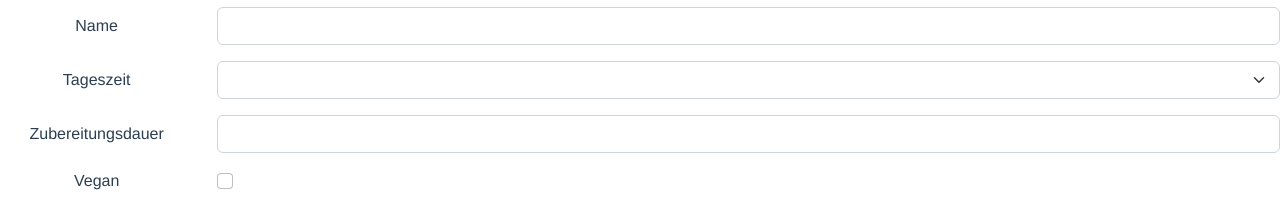
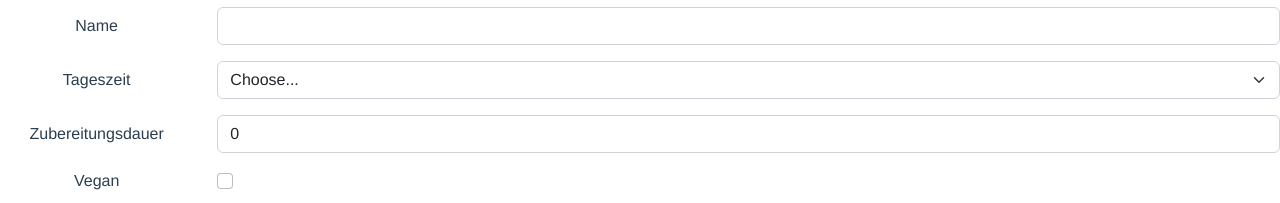
Before and after one commit to Miroslaw-Keil/WebTech_Projekt_Frontend, a Vue app: page /bearbeiten/1 in a window 1280 px wide. Shown: the part 151-354 px from the top of the page. Built offline with nearby package versions, Linux system fonts and the light colour scheme; no server answers.

Commit message:
Update Funktion funktioniert

```diff
--- a/src/components/GerichtCard.vue
+++ b/src/components/GerichtCard.vue
@@ -7,13 +7,13 @@
     <div class="row mb-3">
       <label for="name" class="col-sm-2 col-form-label">Name</label>
       <div class="col-sm-10">
-        <input type="text" class="form-control" id="name" v-model="name">
+        <input type="text" class="form-control" id="input" v-model="gericht.name">
       </div>
     </div>
     <div class="row mb-3">
       <label for="tageszeit" class="col-sm-2 col-form-label">Tageszeit</label>
       <div class="col-sm-10">
-        <select id="tageszeit" class="form-select" v-model="tageszeit" required>
+        <select id="tageszeit" class="form-select" required v-model="gericht.tageszeit">
           <option value="" >Choose...</option>
           <option value="Morgen">Morgen</option>
           <option value="Mittag">Mittag</option>
@@ -27,14 +27,14 @@
     <div class="row mb-3">
       <label for="zubereitungsdauer" class="col-sm-2 col-form-label">Zubereitungsdauer</label>
       <div class="col-sm-10">
-        <input type="number" class="form-control" id="zubereitungsdauer" v-model="zubereitungsdauer">
+        <input type="number" class="form-control" id="zubereitungsdauer" v-model="gericht.zubereitungsdauer">
       </div>
     </div>
     <fieldset class="row mb-3">
       <legend class="col-form-label col-sm-2 pt-0">Vegan</legend>
       <div class="col-sm-10">
         <div class="form-check">
-          <input class="form-check-input" type="checkbox" id="gridCheck1" v-model="vegan">
+          <input class="form-check-input" type="checkbox" id="gridCheck1" v-model="gericht.vegan">
         </div>
       </div>
     </fieldset>
@@ -51,22 +51,22 @@
 export default {
   name: 'GerichtCard',
   props: {
-    gericht: {
-      type: Object,
-      required: true
-    }
+    id: String
   },
   data() {
     return{
-      name: this.gericht.name,
-      tageszeit: this.gericht.tageszeit,
-      vegan: this.gericht.vegan,
-      zubereitungsdauer: this.gericht.zubereitungsdauer
+      gericht: {
+        id: '',
+        name: '',
+        tageszeit: '',
+        vegan: false,
+        zubereitungsdauer: 0
+      }
     }
   },
   methods: {
     updateGericht() {
-      const endpoint = 'http://localhost:8080/api/v1/gerichte' + this.gericht.id
+      const endpoint = 'http://localhost:8080/api/v1/gerichte/' + this.gericht.id
 
       const headers = new Headers()
       headers.append('Content-Type', 'application/json')
@@ -87,6 +87,18 @@ export default {
       fetch(endpoint, requestOptions)
         .catch(error => console.log('error' + error))
     }
+  },
+  mounted () {
+    const endpoint = 'http://localhost:8080/api/v1/gerichte/' + this.id
+    const requestOptions = {
+      method: 'GET',
+      redirect: 'follow'
+    }
+
+    fetch(endpoint, requestOptions)
+      .then(response => response.json())
+      .then(gericht => this.gericht = gericht)
+      .catch(error => console.log('error', error))
   }
 }
 </script>
--- a/src/views/BearbeitenView.vue
+++ b/src/views/BearbeitenView.vue
@@ -1,7 +1,7 @@
 <template>
   <div>
     <h1>Seite zum Bearbeiten eines Gerichts</h1>
-    <GerichtCard :gericht="this.gericht"></GerichtCard>
+    <GerichtCard :id="id"></GerichtCard>
   </div>
 
 </template>
@@ -19,7 +19,13 @@ export default {
   },
   data() {
     return {
-      gericht: ''
+      gericht: {
+        id: '',
+        name: '',
+        tageszeit: '',
+        vegan: false,
+        zubereitungsdauer: 0
+      }
     }
   },
   methods: {
```
